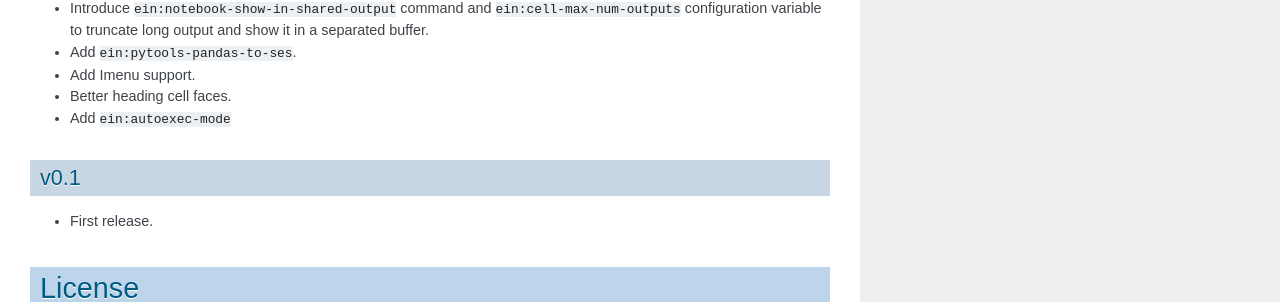
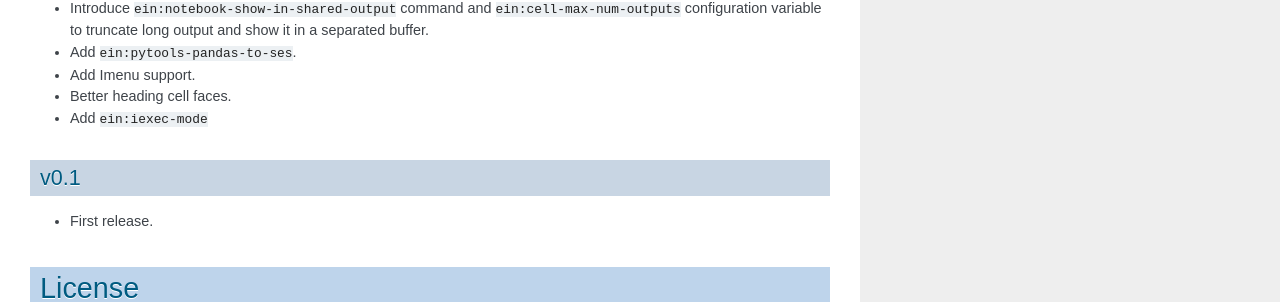
Before and after one commit to millejoh/emacs-ipython-notebook, a Sphinx documentation site: the page built from doc/source/index.rst, in a window 1280 px wide and 900 px high, scrolled down 11968 px. Shown: the part 303-605 px from the top of the window. Built offline with Sphinx 7.4.7, drawn with Linux system fonts in a browser that asks for light colours; cross-references to code outside the pages are shown as plain code.

Commit message:
%s/autoexec/iexec/g in doc/source/index.rst

```diff
--- a/doc/source/index.rst
+++ b/doc/source/index.rst
@@ -220,7 +220,7 @@
 .. el:function:: ein:notebook-delete-cell-command
 .. el:function:: ein:notebook-rename-to-scratch-command
 .. el:function:: ein:notebook-kill-all-buffers
-.. el:function:: ein:autoexec-mode
+.. el:function:: ein:iexec-mode
 
 Connected buffer
 ^^^^^^^^^^^^^^^^
@@ -305,7 +305,7 @@
 .. el:variable:: ein:cell-traceback-level
 .. el:variable:: ein:cell-max-num-outputs
 .. el:variable:: ein:scratch-notebook-name-template
-.. el:variable:: ein:autoexec-delay
+.. el:variable:: ein:iexec-delay
 
 Connect
 ^^^^^^^
@@ -476,7 +476,7 @@
 * Add :el:symbol:`ein:pytools-pandas-to-ses`.
 * Add Imenu support.
 * Better heading cell faces.
-* Add :el:symbol:`ein:autoexec-mode`
+* Add :el:symbol:`ein:iexec-mode`
 
 
 v0.1
```
